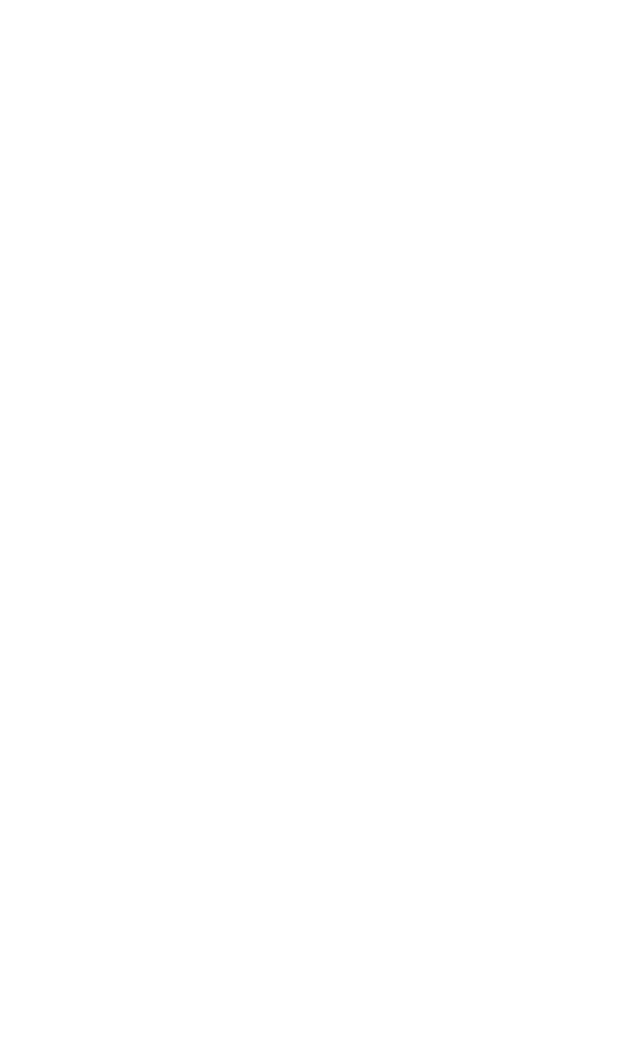
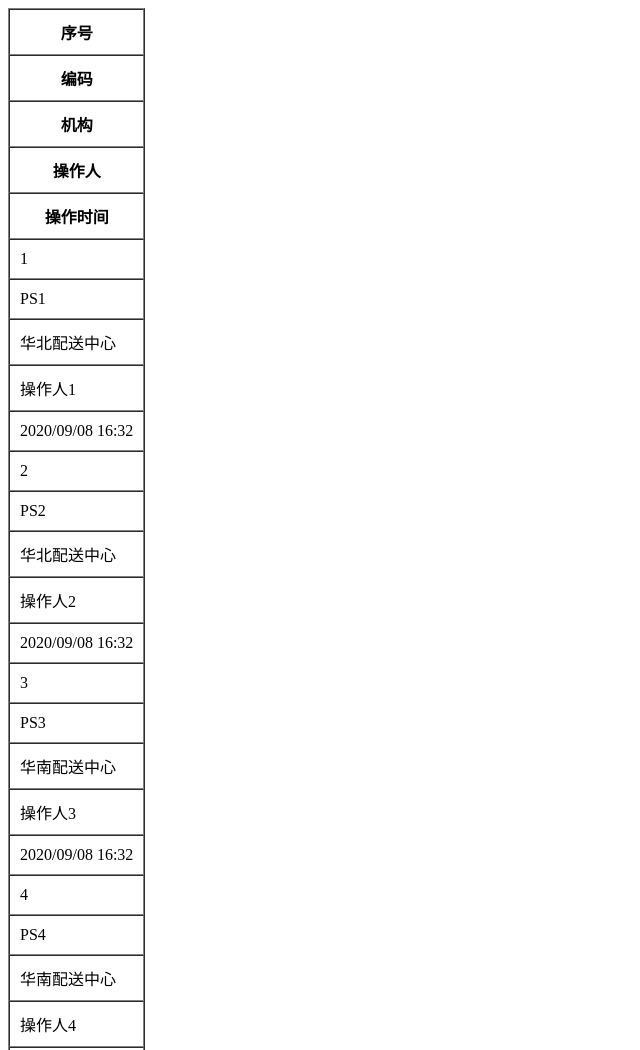
Before and after one commit to nuoyan8888/-, a plain HTML site: page JsStudy/Jstest.html in a window 1280 px wide. Shown: the top 1050 px of the page, without its empty margins (0-640 px from the left). Before the commit the page ends 800 px from the top, so only its background shows below. Drawn offline with Linux system fonts and the light colour scheme.

Commit message:
2 files modified

```diff
--- a/JsStudy/Jstest.html
+++ b/JsStudy/Jstest.html
@@ -4,7 +4,12 @@
     <meta charset="UTF-8" />
     <title>Document</title>
   </head>
-  <body></body>
+  <body>
+    <table border="1" cellpadding="10" cellspacing="0">
+      <thead></thead>
+      <tbody></tbody>
+    </table>
+  </body>
 
   <script src="./jstest.js"></script>
 </html>
--- a/JsStudy/jstest.js
+++ b/JsStudy/jstest.js
@@ -1,3 +1,4 @@
+/*
 const arr = [
   {
     id: 1,
@@ -61,17 +62,59 @@ newArr.push({
 });
 console.log(newArr);
 
-class Test{
-  constructor(num){
+class Test {
+  constructor(num) {
     this.num = num;
   }
-  add(num){
-    this.num += num
+  add(num) {
+    this.num += num;
   }
-  log(){
-    console.log(this.num)
+  log() {
+    console.log(this.num);
   }
 }
 const t = new Test(1);
 t.add(2);
 t.log();
+*/
+
+let arr = [];
+function testFn(num) {
+  for (i = 1; i <= num; i++) {
+    if (i <= 2) {
+      arr.push({
+        id: i,
+        code: 'PS' + i,
+        org: '华北配送中心',
+        operator: '操作人' + i,
+        operateTime: '2020/09/08 16:32',
+      });
+    } else {
+      arr.push({
+        id: i,
+        code: 'PS' + i,
+        org: '华南配送中心',
+        operator: '操作人' + i,
+        operateTime: '2020/09/08 16:32',
+      });
+    }
+  }
+  console.log(arr);
+}
+testFn(5);
+
+const thead = document.querySelector('thead');
+thead.innerHTML = '<tr><th>序号</th>';
+thead.innerHTML = thead.innerHTML + '<th>编码</th>';
+thead.innerHTML = thead.innerHTML + '<th>机构</th>';
+thead.innerHTML = thead.innerHTML + '<th>操作人</th>';
+thead.innerHTML = thead.innerHTML + '<th>操作时间</th></tr>';
+for (i = 0; i < arr.length; i++) {
+  const tbody = document.querySelector('tbody');
+  tbody.innerHTML = tbody.innerHTML + '<tr><td>' + arr[i].id + '</td>';
+  tbody.innerHTML = tbody.innerHTML + '<td>' + arr[i].code + '</td>';
+  tbody.innerHTML = tbody.innerHTML + '<td>' + arr[i].org + '</td>';
+  tbody.innerHTML = tbody.innerHTML + '<td>' + arr[i].operator + '</td>';
+  tbody.innerHTML =
+    tbody.innerHTML + '<td>' + arr[i].operateTime + '</td></tr>';
+}
```
